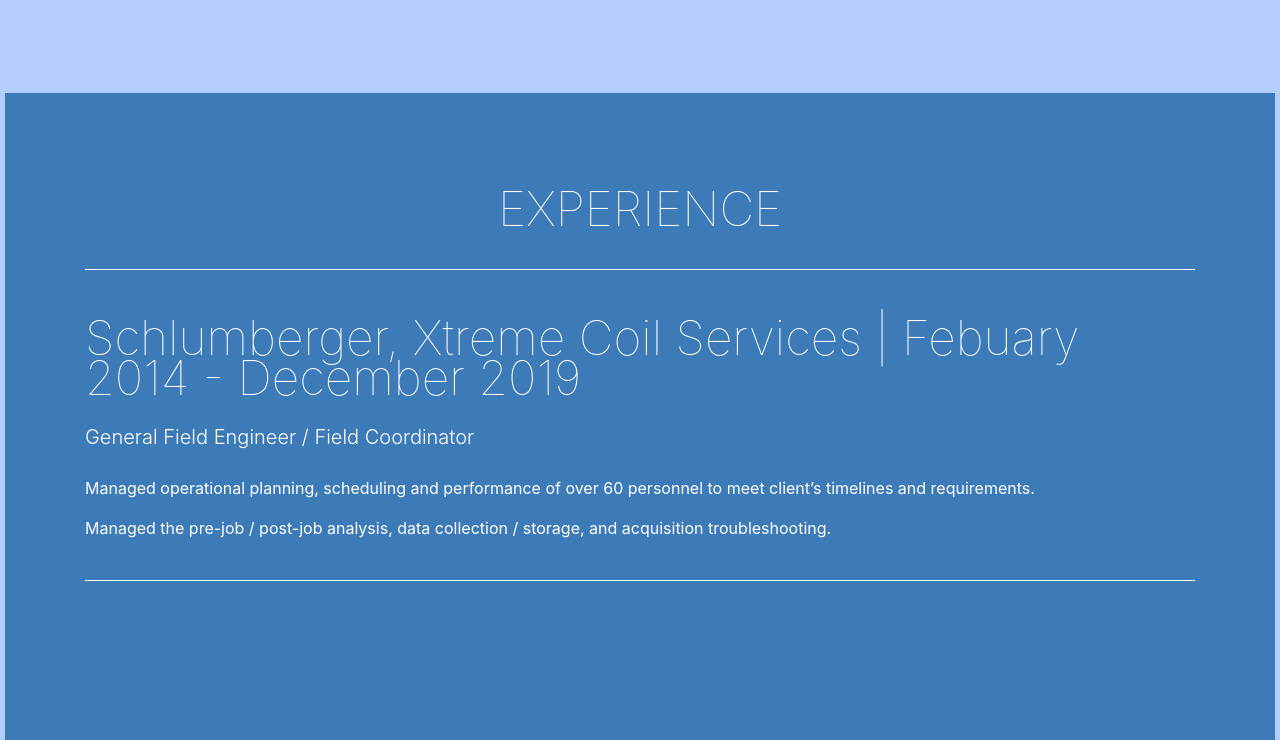
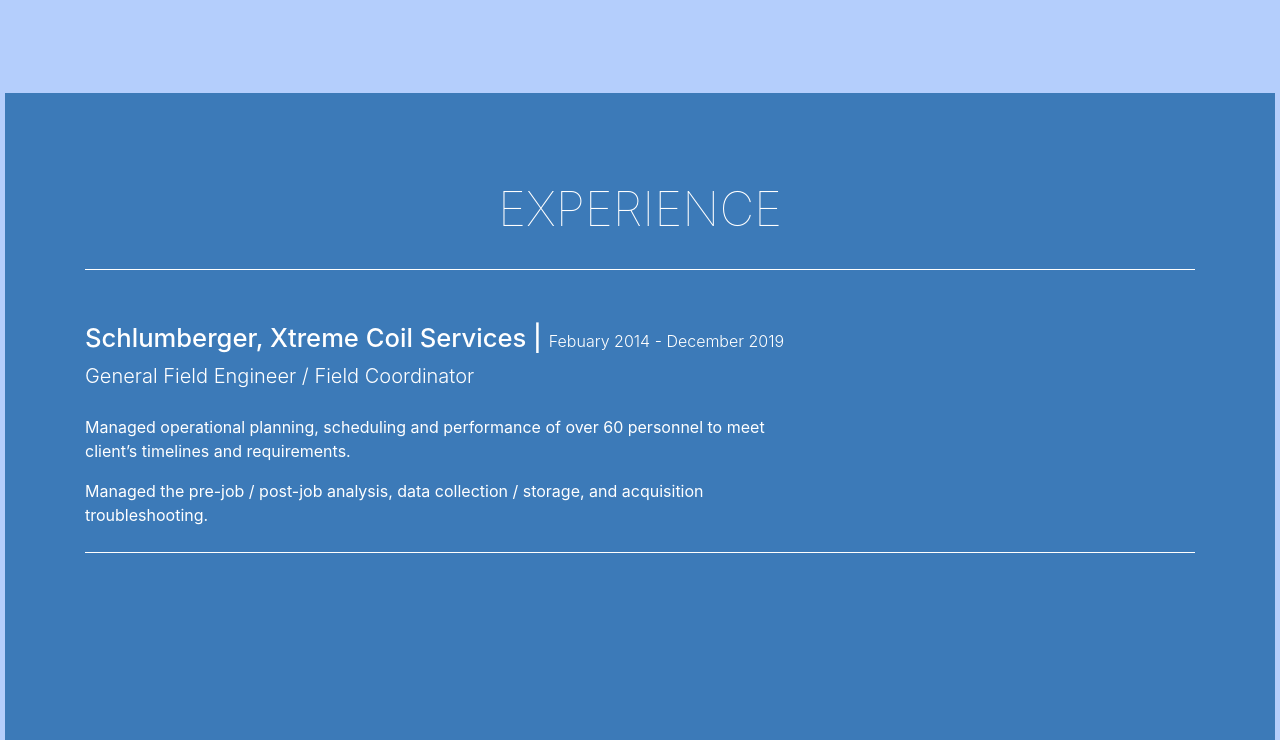
Before and after one commit to ejlaflure/Portfolio, a plain HTML site: page portfolio-template-Eric/index.html in a window 1280 px wide. Shown: the part 1602-2342 px from the top of the page. Drawn offline with nearby package versions, Linux system fonts and the light colour scheme.

Commit message:
updating portfolio

```diff
--- a/portfolio-template-Eric/index.html
+++ b/portfolio-template-Eric/index.html
@@ -160,8 +160,8 @@
         <div class="container">
             <h2 class="text-center text-uppercase text-white">Experience</h2>
             <hr class="star-dark mb-5" />
-            <div class="credential">
-                <h2 class="location mb-4">
+            <div class="credential experience">
+                <h2 class="location mb-0">
                     Schlumberger, Xtreme Coil Services |
                     <span class="credential-date">Febuary 2014 - December 2019
                     </span>
```
